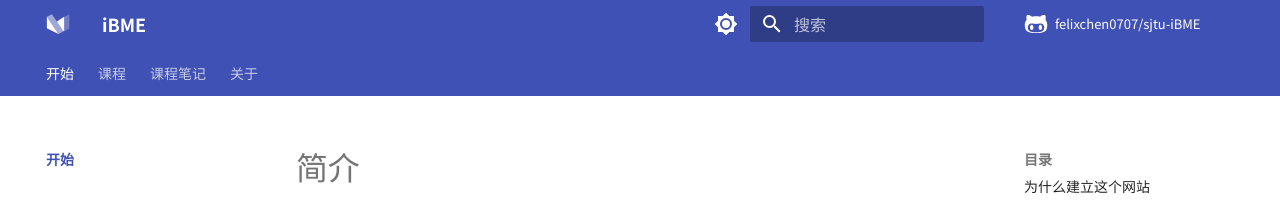
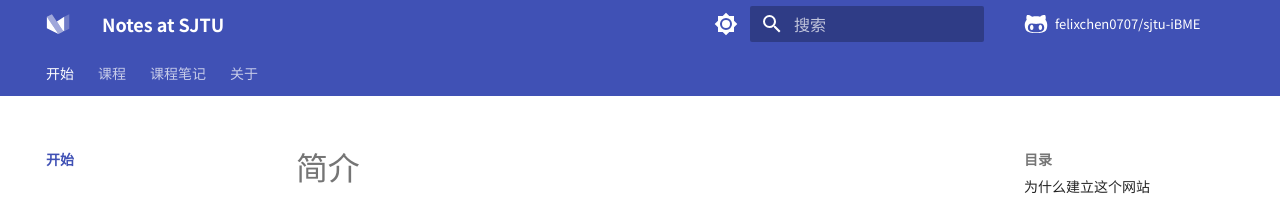
Before and after one commit to glimmeringlight/sjtu-notes, an MkDocs documentation site: the page built from docs/index.md, in a window 1280 px wide. Shown: the top 205 px of the page. Built offline with MkDocs 1.6.1 and Material for MkDocs 9.7.7, drawn with Linux system fonts in a browser that asks for light colours; a script that is not in the unit is left out; comment, search, counter and statistics services are not loaded.

Commit message:
Update mkdocs.yml

```diff
--- a/mkdocs.yml
+++ b/mkdocs.yml
@@ -1,5 +1,5 @@
 #############################贡献内容请勿更改以下配置#######################################################
-site_name: iBME
+site_name: Notes at SJTU
 
 repo_url: https://github.com/felixchen0707/sjtu-iBME
 repo_name: felixchen0707/sjtu-iBME
```
